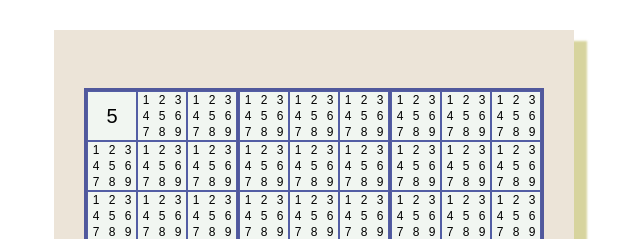
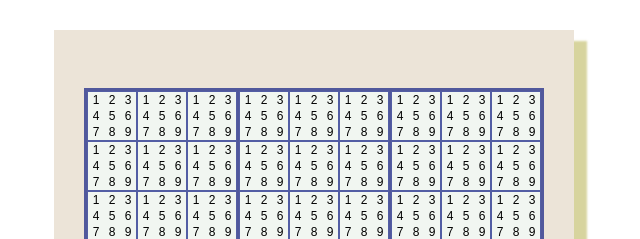
Before and after one commit to kolesnikov-yuri/Sudoku-Solver, a plain HTML site: page index.html in a window 1280 px wide. Shown: the top 239 px of the page, 326-966 px from the left. Drawn offline with Linux system fonts and the light colour scheme.

Commit message:
hover fix

```diff
--- a/JS/script.js
+++ b/JS/script.js
@@ -5,6 +5,81 @@ window.addEventListener('DOMContentLoaded', () => {
     const cluster = document.querySelectorAll('.cluster');
     const btns = document.querySelectorAll('.button');
     let index;
+
+//-------------------------------
+
+    const   zero  = 0,
+            one   = 1,
+            two   = 2,
+            three = 3,
+            four  = 4,
+            five  = 5,
+            six   = 6,
+            seven = 7,
+            eight = 8,
+            nine  = 9;
+
+    const clusterNum = {
+        a: zero,
+        b: one,
+        c: two,
+        d: three,
+        e: four,
+        f: five,
+        g: six,
+        h: seven,
+        i: eight,
+        j: nine
+    };
+
+
+
+    function aaaBbb() {
+        cluster[0].innerHTML = `
+        <div class="cluster_elements">
+            <div class="row row_elements row_elements_1">
+                <div class="element element_1">
+                    <p class="element_value element_value_1">${clusterNum.b}</p>
+                </div>
+                <div class="element element_2">
+                    <p class="element_value element_value_2">${clusterNum.c}</p>
+                </div>
+                <div class="element element_3">
+                    <p class="element_value element_value_3">${clusterNum.d}</p>
+                </div>
+            </div>
+            <div class="row row_elements row_elements_2">
+                <div class="element element_4">
+                    <p class="element_value element_value_4">${clusterNum.e}</p>
+                </div>
+                <div class="element element_5">
+                    <p class="element_value element_value_5">${clusterNum.f}</p>
+                </div>
+                <div class="element element_6">
+                    <p class="element_value element_value_6">${clusterNum.g}</p>
+                </div>
+            </div>
+            <div class="row row_elements row_elements_3">
+                <div class="element element_7">
+                    <p class="element_value element_value_7">${clusterNum.h}</p>
+                </div>
+                <div class="element element_8">
+                    <p class="element_value element_value_8">${clusterNum.i}</p>
+                </div>
+                <div class="element element_9">
+                    <p class="element_value element_value_9">${clusterNum.j}</p>
+                </div>
+            </div>
+        </div>
+        `;
+    }
+
+    aaaBbb();
+
+
+
+
+
 
     cluster.forEach((clr, i) => {
         clr.addEventListener('click', () => {
--- a/main_style/style.css
+++ b/main_style/style.css
@@ -40,7 +40,7 @@
     background-color: rgb(241, 246, 241);
 }
 
-.cluster :hover {
+.cluster:hover {
     background-color: rgb(153, 158, 153);
 }
 
@@ -48,9 +48,9 @@
     background-color: rgb(153, 158, 153);
 }
 
-.cluster_elements {
+/* .cluster_elements {
     display: none;
-}
+} */
 
 .value_cluster {
     width: 48px;
```
